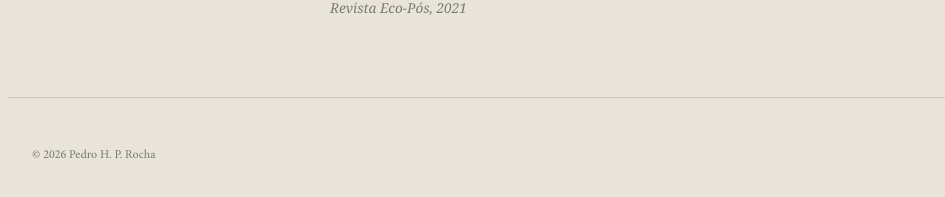
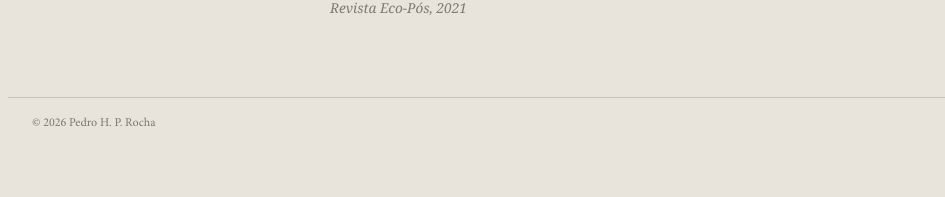
Before and after one commit to pedrohprocha/pedrohprocha.github.io, a Jekyll site: the page built from index.md, in a window 1280 px wide. Shown: the part 643-840 px from the top of the page, without its empty margins (152-1097 px from the left). Built offline with Jekyll 4.4.1, drawn with Linux system fonts in a browser that asks for light colours; some web fonts are replaced.

Commit message:
footer padding

```diff
--- a/assets/css/main.css
+++ b/assets/css/main.css
@@ -403,7 +403,7 @@ h3 {
 /* ── Footer ──────────────────────────────────────────────── */
 .site-footer {
     border-top: 1px solid var(--border);
-    padding: 3rem 1.5rem 1.5rem;
+    padding: 1rem 1.5rem 1.5rem;
     font-size: 0.75rem;
     color: var(--muted);
     max-width: 960px;
```
